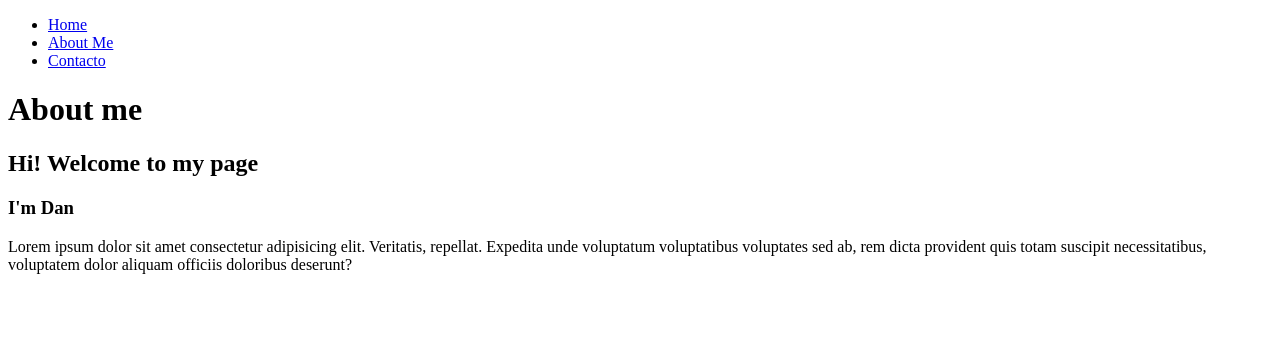
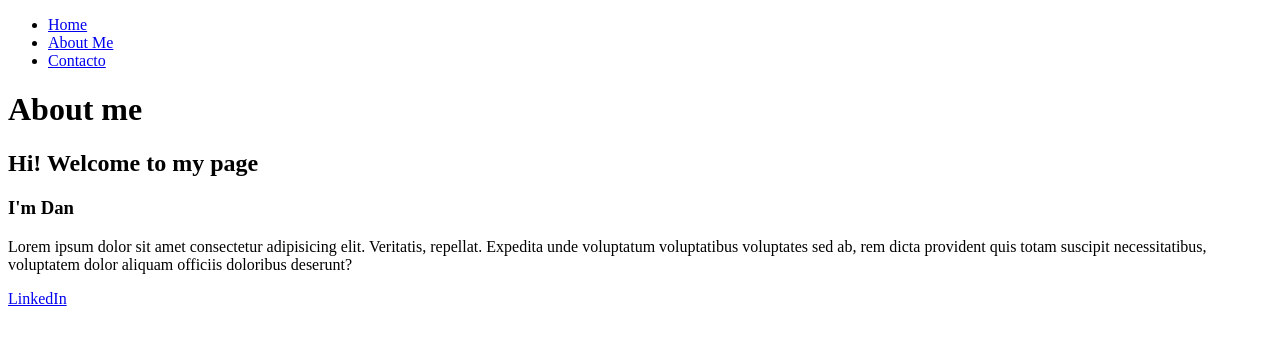
Before and after one commit to DanielBuenoS/GitAzulSchool, a plain HTML site: page index.html in a window 1280 px wide. Drawn offline with Linux system fonts and the light colour scheme.

Commit message:
Added footer

```diff
--- a/index.html
+++ b/index.html
@@ -23,5 +23,6 @@
    Expedita unde voluptatum voluptatibus voluptates sed ab, rem dicta provident quis totam suscipit necessitatibus,
    voluptatem dolor aliquam officiis doloribus deserunt?</p>
 </main>
+<footer><a href="https://www.linkedin.com/in/daniel-bueno-santiago/">LinkedIn</a></footer>
 </body>
 </html>
```
